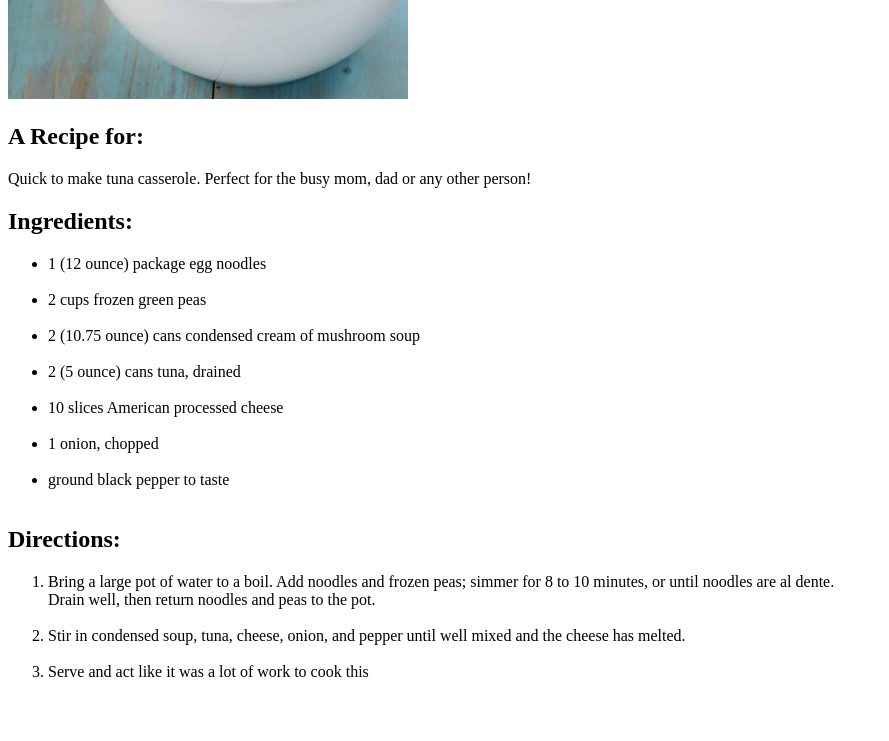
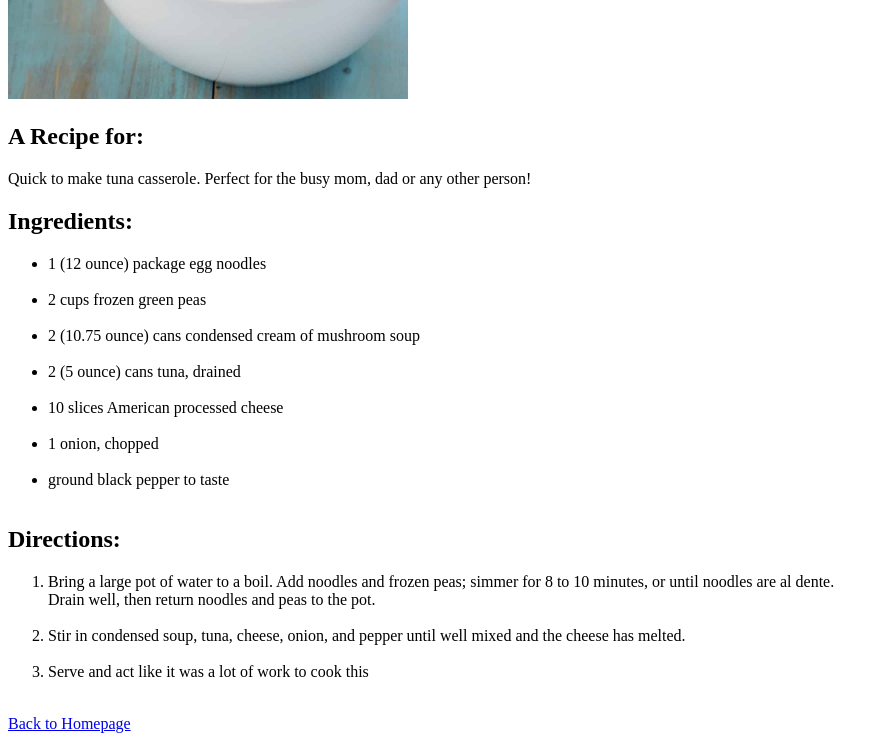
Before and after one commit to Espera21/odin-recipes, a plain HTML site: page recipes/tuna-casserole.html in a window 1280 px wide. Shown: the part 381-1122 px from the top of the page, without its empty margins (0-889 px from the left). Before the commit the page ends 1096 px from the top, so only its background shows below. Drawn offline with Linux system fonts and the light colour scheme.

Commit message:
Add link to homepage for all recipe pages

```diff
--- a/recipes/tuna-casserole.html
+++ b/recipes/tuna-casserole.html
@@ -35,5 +35,8 @@
             <li>Stir in condensed soup, tuna, cheese, onion, and pepper until well mixed and the cheese has melted.</li><br>
             <li> Serve and act like it was a lot of work to cook this</li><br>
         </ol>
+
+    <!--Link back to homepage-->
+        <a href="../index.html">Back to Homepage</a>
     </body>
 </html>
```
Also changed, not shown: recipes/grilled-cheese-sandwich.html (+3 -0 lines), recipes/simple-baked-chicken-breasts.html (+2 -0 lines).
